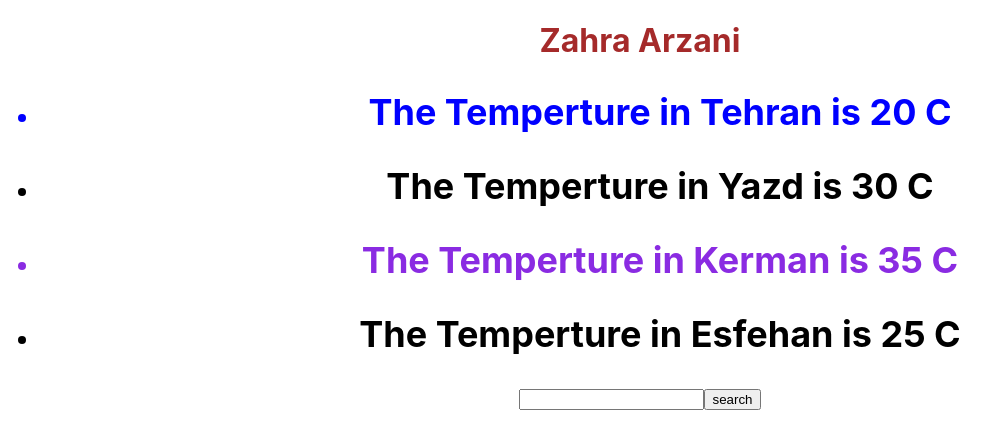
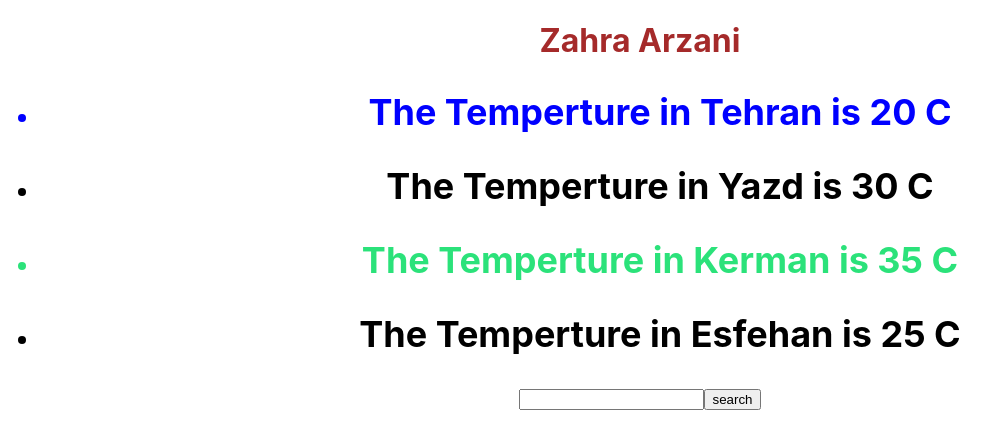
Before and after one commit to zarzani/my-app-reveiw, a React (Create React App) app: page / in a window 1280 px wide. Shown: the top 448 px of the page, without its empty margins (0-1004 px from the left). Built offline with nearby package versions, Linux system fonts and the light colour scheme.

Commit message:
changing color

```diff
--- a/src/App.css
+++ b/src/App.css
@@ -24,5 +24,5 @@ h1 {
   color: blue;
 }
 .city3 {
-  color: blueviolet;
+  color: rgb(43, 226, 122);
 }
```
